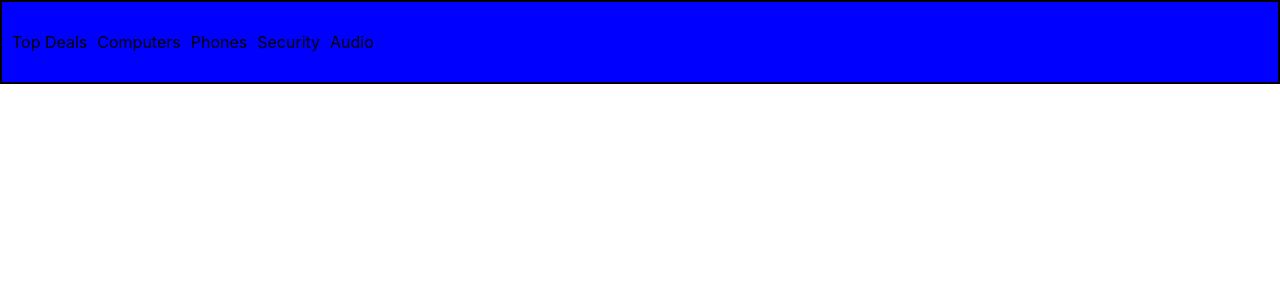
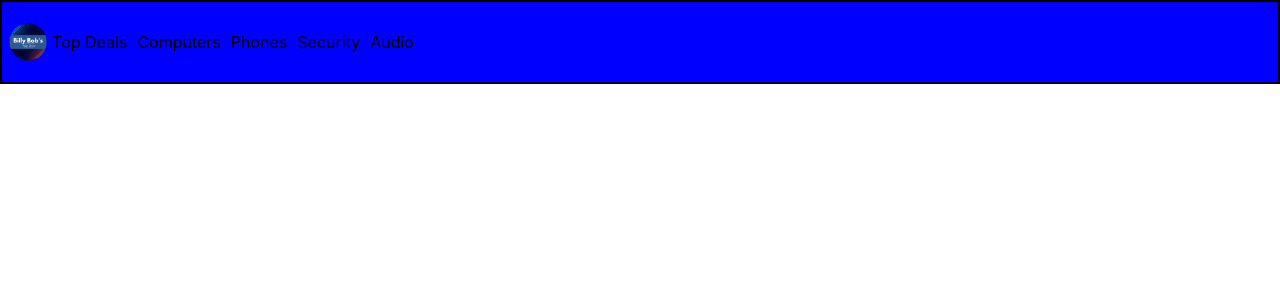
Before and after one commit to Doyller/billyapp, a React (Create React App) app: page / in a window 1280 px wide. Shown: the top 300 px of the page. Built offline with nearby package versions, Linux system fonts and the light colour scheme.

Commit message:
navbar with logo

```diff
--- a/src/components/topnav.jsx
+++ b/src/components/topnav.jsx
@@ -7,6 +7,7 @@ const Navbar = () => {
     <>
       <Nav>
         <NavMenu>
+          <img src="images/billybobbuttonnobackground.png" height={40}></img>
           <NavLink to="/TopDeals" activeStyle>
             Top Deals
           </NavLink>
```
Also changed, not shown: public/images/billybobbuttonnobackground.png (added).
